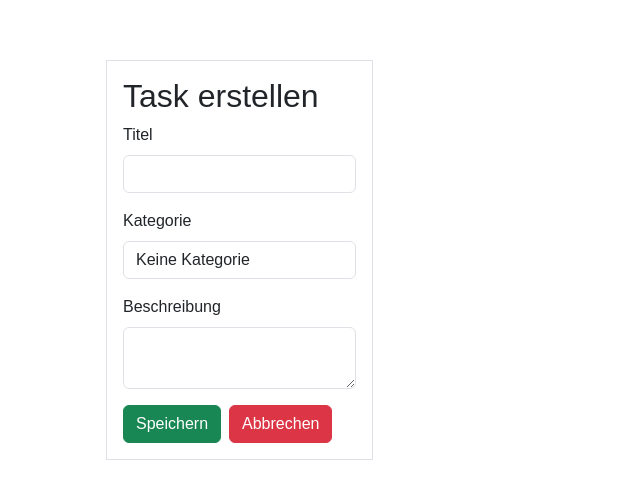
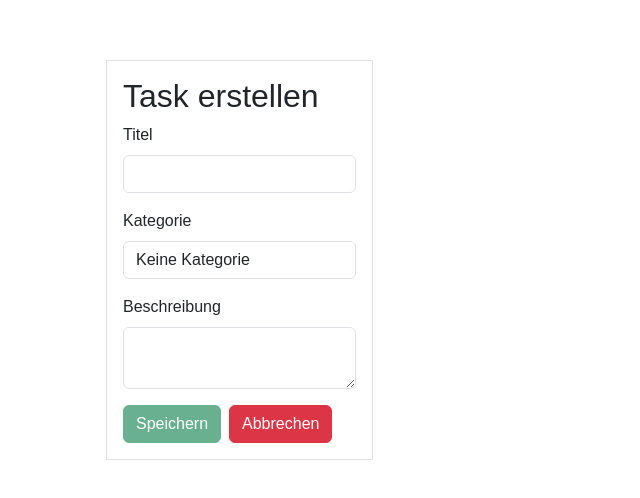
Before and after one commit to H14d3n/todoodle, a Vue app: page /create in a window 1280 px wide. Shown: the part 184-682 px from the top of the page, without its empty margins (0-640 px from the left). Built offline with nearby package versions, Linux system fonts and the light colour scheme.

Commit message:
[Update] Title and Description are necessary
+ Task can no longer be created or edited without a title and description

```diff
--- a/src/views/CreateView.vue
+++ b/src/views/CreateView.vue
@@ -19,7 +19,7 @@
         <label class="form-label">Beschreibung</label>
         <textarea v-model="newTodo.description" class="form-control"></textarea>
       </div>
-      <button type="submit" class="btn btn-success">Speichern</button>
+      <button type="submit" class="btn btn-success" :disabled="!isValid">Speichern</button>
       <button type="button" @click="$emit('closeCreate')" class="btn btn-danger ms-2">Abbrechen</button>
     </form>
   </div>
@@ -37,11 +37,20 @@ export default {
       categories: []
     };
   },
+  computed: {
+    isValid() {
+      return this.newTodo.title.trim() !== "" && this.newTodo.description.trim() !== "";
+    }
+  },
   created() {
     this.loadCategories();
   },
   methods: {
     saveTask() {
+      if (!this.isValid) {
+        alert("Titel und Beschreibung dürfen nicht leer sein!");
+        return;
+      }
       const newTodo = { ...this.newTodo, id: Date.now() };
       const todos = JSON.parse(localStorage.getItem("todos")) || [];
       todos.push(newTodo);
--- a/src/views/EditView.vue
+++ b/src/views/EditView.vue
@@ -19,7 +19,7 @@
         <label class="form-label">Beschreibung</label>
         <textarea v-model="editedTodo.description" class="form-control"></textarea>
       </div>
-      <button type="submit" class="btn btn-success">Speichern</button>
+      <button type="submit" class="btn btn-success" :disabled="!isValid">Speichern</button>
       <button type="button" @click="$emit('closeEdit')" class="btn btn-danger ms-2">Abbrechen</button>
     </form>
   </div>
@@ -36,11 +36,20 @@ export default {
       categories: []
     };
   },
+  computed: {
+    isValid() {
+      return this.editedTodo.title.trim() !== "" && this.editedTodo.description.trim() !== "";
+    }
+  },
   created() {
     this.loadCategories();
   },
   methods: {
     saveTask() {
+      if (!this.isValid) {
+        alert("Titel und Beschreibung dürfen nicht leer sein!");
+        return;
+      }
       const updatedTodos = JSON.parse(localStorage.getItem("todos")) || [];
       const index = updatedTodos.findIndex(todo => todo.id === this.editedTodo.id);
       if (index !== -1) {
```
